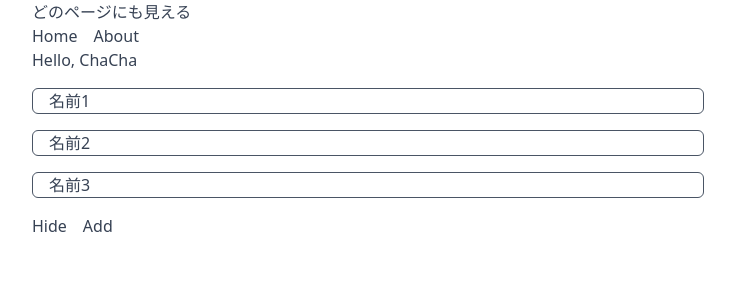
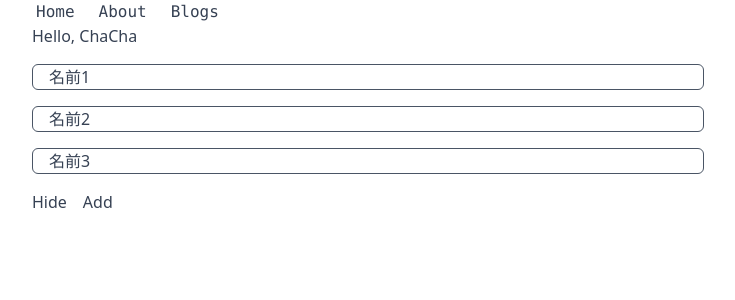
Before and after one commit to ChaChaCha777/my-mdx-blog, a Next.js app: page / in a window 1280 px wide. Shown: the top 300 px of the page, without its empty margins (272-1007 px from the left). Built offline with nearby package versions, Linux system fonts and the light colour scheme.

Commit message:
navigationのスタイルを調整

```diff
--- a/components/header.js
+++ b/components/header.js
@@ -1,13 +1,9 @@
-import Link from "next/link"
+import Navigation from "./navigation"
 
 function Header() {
     return (
         <header>
-          どのページにも見える
-          <ul className="flex space-x-4">
-            <li><Link href="/">Home</Link></li>
-            <li><Link href="/about">About</Link></li>
-          </ul>
+          <Navigation />
         </header>
     )
 }
--- /dev/null
+++ b/components/navigation.js
@@ -0,0 +1,17 @@
+import Link from "next/link"
+import styles from "./navigation.module.css"
+function Navigation() {
+    return (
+        <nav className="font-mono">
+            <ul className="flex md:space-x-4 flex-col md:flex-row">
+                <li><Link href="/" className={styles.link}>Home</Link></li>
+                <li><Link href="/about" className={styles.link}>About</Link></li>
+                <li><Link href="/about" className={styles.link}>Blogs</Link></li>
+
+              </ul>
+        </nav>
+    )
+
+}
+
+export default Navigation
--- /dev/null
+++ b/components/navigation.module.css
@@ -0,0 +1,5 @@
+@reference "tailwindcss";
+
+.link {
+    @apply p-1 hover:bg-gray-200 hover:text-gray-700 text-2xl md:text-base
+}
```
